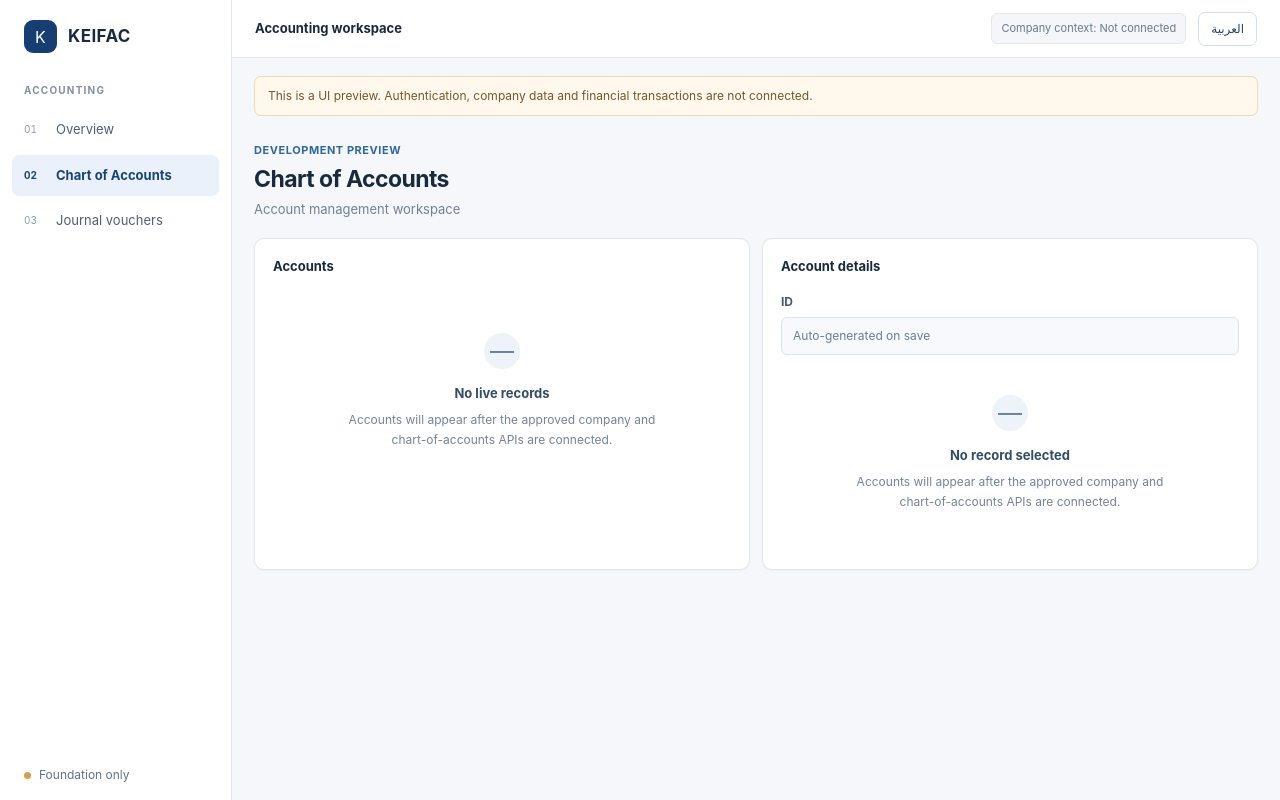
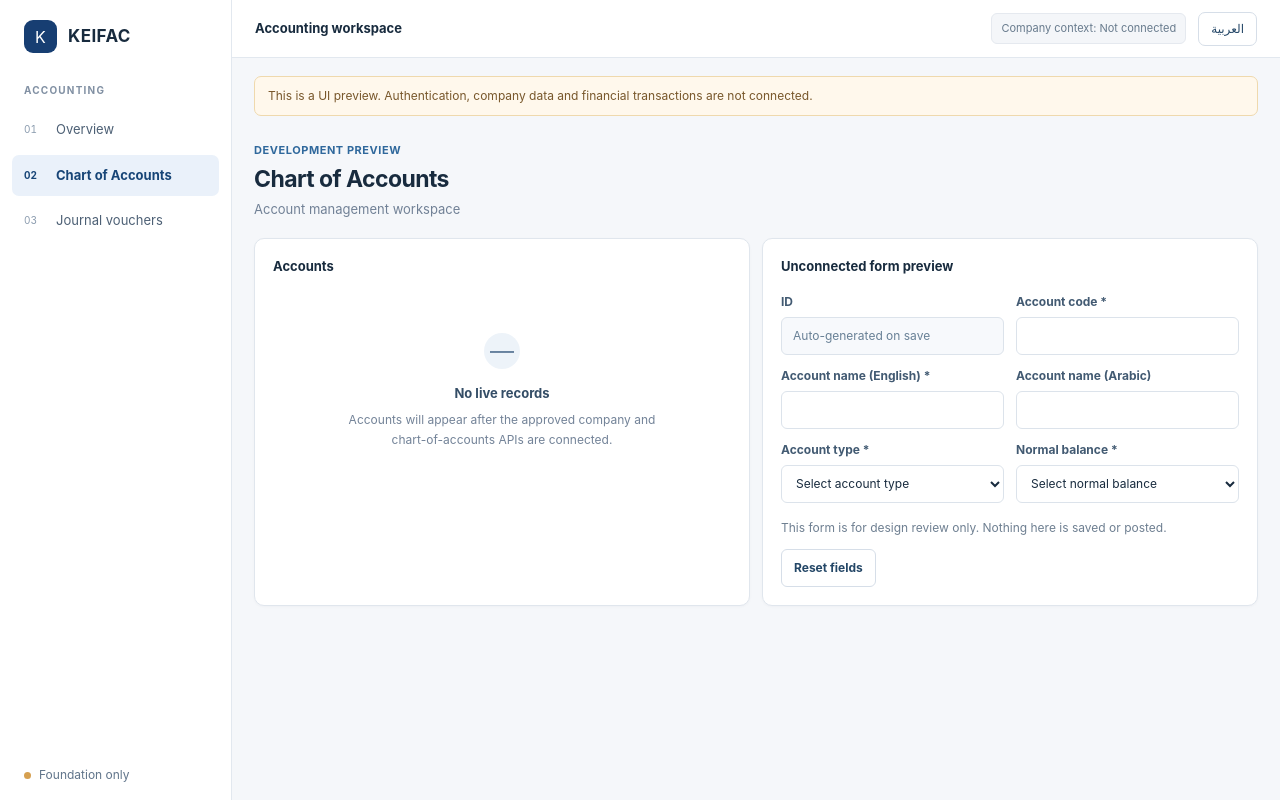
Before and after one commit to dharmendra1031/ACCOUNTING-XBRL-COMPLIANCE-SUITE, a React (Vite) app in the folder src/Keifac.Web/: page /accounts in a window 1280 px wide. Built offline with nearby package versions, Linux system fonts and the light colour scheme.

Commit message:
feat(web): add safe COA form preview, shared record ID and bilingual tests

```diff
--- a/src/Keifac.Web/package.json
+++ b/src/Keifac.Web/package.json
@@ -6,7 +6,8 @@
   "scripts": {
     "dev": "vite",
     "check": "tsc --noEmit",
-    "build": "tsc --noEmit && vite build"
+    "build": "tsc --noEmit && vite build",
+    "test": "node --experimental-strip-types --test tests/*.test.mjs"
   },
   "dependencies": {
     "react": "19.3.1",
--- /dev/null
+++ b/src/Keifac.Web/src/components/ui/RecordIdField.tsx
@@ -0,0 +1,11 @@
+import type { Labels } from "../../shared/i18n/translations";
+
+// Preview: a SQL-generated numeric ID is not reserved before a real save.
+export function RecordIdField({ t }: { t: Labels }) {
+  return (
+    <div className="readonly-field">
+      <span className="field-label">{t.recordId}</span>
+      <span className="readonly-value">{t.recordIdHint}</span>
+    </div>
+  );
+}
--- /dev/null
+++ b/src/Keifac.Web/src/features/accounting/accounts/AccountFormPreview.tsx
@@ -0,0 +1,47 @@
+import type { Labels } from "../../../shared/i18n/translations";
+import { RecordIdField } from "../../../components/ui/RecordIdField";
+
+export function AccountFormPreview({ t }: { t: Labels }) {
+  return (
+    <form className="preview-form">
+      <div className="form-grid">
+        <RecordIdField t={t} />
+        <div className="form-field">
+          <label htmlFor="account-code">{t.accountCode} *</label>
+          <input id="account-code" name="code" dir="ltr" maxLength={40} required autoComplete="off" />
+        </div>
+        <div className="form-field">
+          <label htmlFor="account-name">{t.accountName} *</label>
+          <input id="account-name" name="name" maxLength={160} required autoComplete="off" />
+        </div>
+        <div className="form-field">
+          <label htmlFor="account-name-ar">{t.accountArabic}</label>
+          <input id="account-name-ar" name="arabicName" lang="ar" dir="rtl" maxLength={160} autoComplete="off" />
+        </div>
+        <div className="form-field">
+          <label htmlFor="account-type">{t.accountType} *</label>
+          <select id="account-type" name="type" defaultValue="" required>
+            <option value="" disabled>{t.chooseType}</option>
+            <option value="Asset">{t.asset}</option>
+            <option value="Liability">{t.liability}</option>
+            <option value="Equity">{t.equity}</option>
+            <option value="Revenue">{t.revenue}</option>
+            <option value="Expense">{t.expense}</option>
+          </select>
+        </div>
+        <div className="form-field">
+          <label htmlFor="normal-balance">{t.normalBalance} *</label>
+          <select id="normal-balance" name="normalBalance" defaultValue="" required>
+            <option value="" disabled>{t.chooseBalance}</option>
+            <option value="Debit">{t.debitSide}</option>
+            <option value="Credit">{t.creditSide}</option>
+          </select>
+        </div>
+      </div>
+      <div className="form-footer">
+        <p className="preview-note">{t.unsavedPreview}</p>
+        <button className="reset-button" type="reset">{t.clearPreview}</button>
+      </div>
+    </form>
+  );
+}
--- a/src/Keifac.Web/src/features/accounting/accounts/AccountsPage.tsx
+++ b/src/Keifac.Web/src/features/accounting/accounts/AccountsPage.tsx
@@ -1,4 +1,5 @@
 import { EmptyState, PageHeading, Surface } from "../../../components/ui/PreviewElements";
+import { AccountFormPreview } from "./AccountFormPreview";
 import type { Labels } from "../../../shared/i18n/translations";
 
 export function AccountsPage({ t }: { t: Labels }) {
@@ -9,12 +10,8 @@ export function AccountsPage({ t }: { t: Labels }) {
         <Surface title={t.accountList}>
           <EmptyState title={t.empty} description={t.accountEmpty} />
         </Surface>
-        <Surface title={t.accountDetail}>
-          <div className="readonly-field">
-            <span className="field-label">{t.recordId}</span>
-            <output>{t.recordIdHint}</output>
-          </div>
-          <EmptyState title={t.noSelection} description={t.accountEmpty} />
+        <Surface title={t.formPreview}>
+          <AccountFormPreview t={t} />
         </Surface>
       </div>
     </>
--- a/src/Keifac.Web/src/features/accounting/journals/JournalsPage.tsx
+++ b/src/Keifac.Web/src/features/accounting/journals/JournalsPage.tsx
@@ -1,4 +1,5 @@
 import { EmptyState, PageHeading, Surface } from "../../../components/ui/PreviewElements";
+import { RecordIdField } from "../../../components/ui/RecordIdField";
 import type { Labels } from "../../../shared/i18n/translations";
 
 export function JournalsPage({ t }: { t: Labels }) {
@@ -7,8 +8,11 @@ export function JournalsPage({ t }: { t: Labels }) {
       <PageHeading title={t.journals} subtitle={t.journalsDetail} preview={t.preview} />
       <Surface title={t.journalHeader}>
         <div className="detail-grid">
-          <div className="readonly-field"><span className="field-label">{t.recordId}</span><output>{t.recordIdHint}</output></div>
-          <div className="readonly-field"><span className="field-label">{t.voucherNo}</span><output>{t.assignedOnIssue}</output></div>
+          <RecordIdField t={t} />
+          <div className="readonly-field">
+            <span className="field-label">{t.voucherNo}</span>
+            <span className="readonly-value">{t.assignedOnIssue}</span>
+          </div>
         </div>
       </Surface>
       <Surface title={t.journalLines}>
--- a/src/Keifac.Web/src/shared/i18n/translations.ts
+++ b/src/Keifac.Web/src/shared/i18n/translations.ts
@@ -36,6 +36,23 @@ export const translations = {
     gateDetail: "Finalize tenant isolation, identity provider, numeric IDs and approved accounting rules before enabling financial actions.",
     language: "Switch to Arabic",
     progress: "Foundation only",
+    formPreview: "Unconnected form preview",
+    accountCode: "Account code",
+    accountName: "Account name (English)",
+    accountArabic: "Account name (Arabic)",
+    accountType: "Account type",
+    normalBalance: "Normal balance",
+    chooseType: "Select account type",
+    chooseBalance: "Select normal balance",
+    asset: "Asset",
+    liability: "Liability",
+    equity: "Equity",
+    revenue: "Revenue",
+    expense: "Expense",
+    debitSide: "Debit",
+    creditSide: "Credit",
+    clearPreview: "Reset fields",
+    unsavedPreview: "This form is for design review only. Nothing here is saved or posted.",
   },
   ar: {
     brand: "كيفاك",
@@ -74,6 +91,23 @@ export const translations = {
     gateDetail: "اعتماد عزل الشركات والهوية والمعرفات الرقمية والسياسات المحاسبية قبل تفعيل الإجراءات المالية.",
     language: "Switch to English",
     progress: "الأساس فقط",
+    formPreview: "معاينة نموذج غير متصل",
+    accountCode: "رمز الحساب",
+    accountName: "اسم الحساب (بالإنجليزية)",
+    accountArabic: "اسم الحساب (بالعربية)",
+    accountType: "نوع الحساب",
+    normalBalance: "طبيعة الرصيد",
+    chooseType: "اختر نوع الحساب",
+    chooseBalance: "اختر طبيعة الرصيد",
+    asset: "أصول",
+    liability: "التزامات",
+    equity: "حقوق الملكية",
+    revenue: "إيرادات",
+    expense: "مصروفات",
+    debitSide: "مدين",
+    creditSide: "دائن",
+    clearPreview: "إعادة تعيين الحقول",
+    unsavedPreview: "هذا النموذج لمراجعة التصميم فقط. لا يتم حفظ أو ترحيل أي بيانات.",
   },
 };
 
--- a/src/Keifac.Web/src/styles/globals.css
+++ b/src/Keifac.Web/src/styles/globals.css
@@ -59,7 +59,7 @@ h1 { font-size: 23px; line-height: 1.3; font-weight: 750; margin: 5px 0; letter-
 .detail-grid { display: grid; grid-template-columns: repeat(2, minmax(0, 1fr)); gap: 12px; }
 .readonly-field { display: flex; flex-direction: column; gap: 6px; }
 .readonly-field .field-label { font-size: 12px; font-weight: 650; color: #425a72; }
-.readonly-field output { display: flex; align-items: center; min-height: 38px; padding: 8px 11px; border: 1px solid #dce3eb; border-radius: 6px; background: #f7f9fc; color: #688096; font-size: 12px; }
+.readonly-field .readonly-value { display: flex; align-items: center; min-height: 38px; padding: 8px 11px; border: 1px solid #dce3eb; border-radius: 6px; background: #f7f9fc; color: #688096; font-size: 12px; }
 .table-scroll { overflow-x: auto; }
 table { width: 100%; min-width: 470px; border-collapse: collapse; }
 th { text-align: start; font-size: 12px; font-weight: 650; color: #4c6278; padding: 10px 12px; background: #f5f7fa; border-bottom: 1px solid #e2e8ee; }
@@ -87,3 +87,80 @@ td { padding: 0; border-bottom: 1px solid #e9edf2; }
 @media (prefers-reduced-motion: reduce) {
   *, *::before, *::after { scroll-behavior: auto !important; }
 }
+
+/* Unconnected COA form: editable for UX review, never persisted. */
+.form-grid {
+  display: grid;
+  grid-template-columns: repeat(2, minmax(0, 1fr));
+  gap: 12px;
+}
+
+.form-field {
+  display: flex;
+  flex-direction: column;
+  gap: 6px;
+  min-width: 0;
+}
+
+.form-field label {
+  font-size: 12px;
+  font-weight: 650;
+  color: #425a72;
+}
+
+.form-field input,
+.form-field select {
+  width: 100%;
+  height: 38px;
+  min-width: 0;
+  border: 1px solid #dce3eb;
+  border-radius: 6px;
+  background: white;
+  padding: 0 10px;
+  color: #182b3e;
+  font: inherit;
+  font-size: 12px;
+}
+
+.form-field input:focus,
+.form-field select:focus {
+  border-color: #416c9a;
+}
+
+.form-footer {
+  display: flex;
+  align-items: center;
+  justify-content: space-between;
+  gap: 12px;
+  margin-top: 16px;
+  flex-wrap: wrap;
+}
+
+.preview-note {
+  max-width: 460px;
+  margin: 0;
+  color: #6e7f91;
+  font-size: 12px;
+  line-height: 1.5;
+}
+
+.reset-button {
+  padding: 9px 12px;
+  border: 1px solid #d6dee8;
+  border-radius: 6px;
+  background: #fff;
+  color: #244767;
+  font-size: 12px;
+  font-weight: 650;
+  cursor: pointer;
+}
+
+.reset-button:hover { background: #f4f7fb; }
+
+@media (max-width: 1100px) {
+  .split-grid { grid-template-columns: 1fr; }
+}
+
+@media (max-width: 580px) {
+  .form-grid { grid-template-columns: 1fr; }
+}
```
Also changed, not shown: 3 other files (tests, documents, lock files or other folders).
